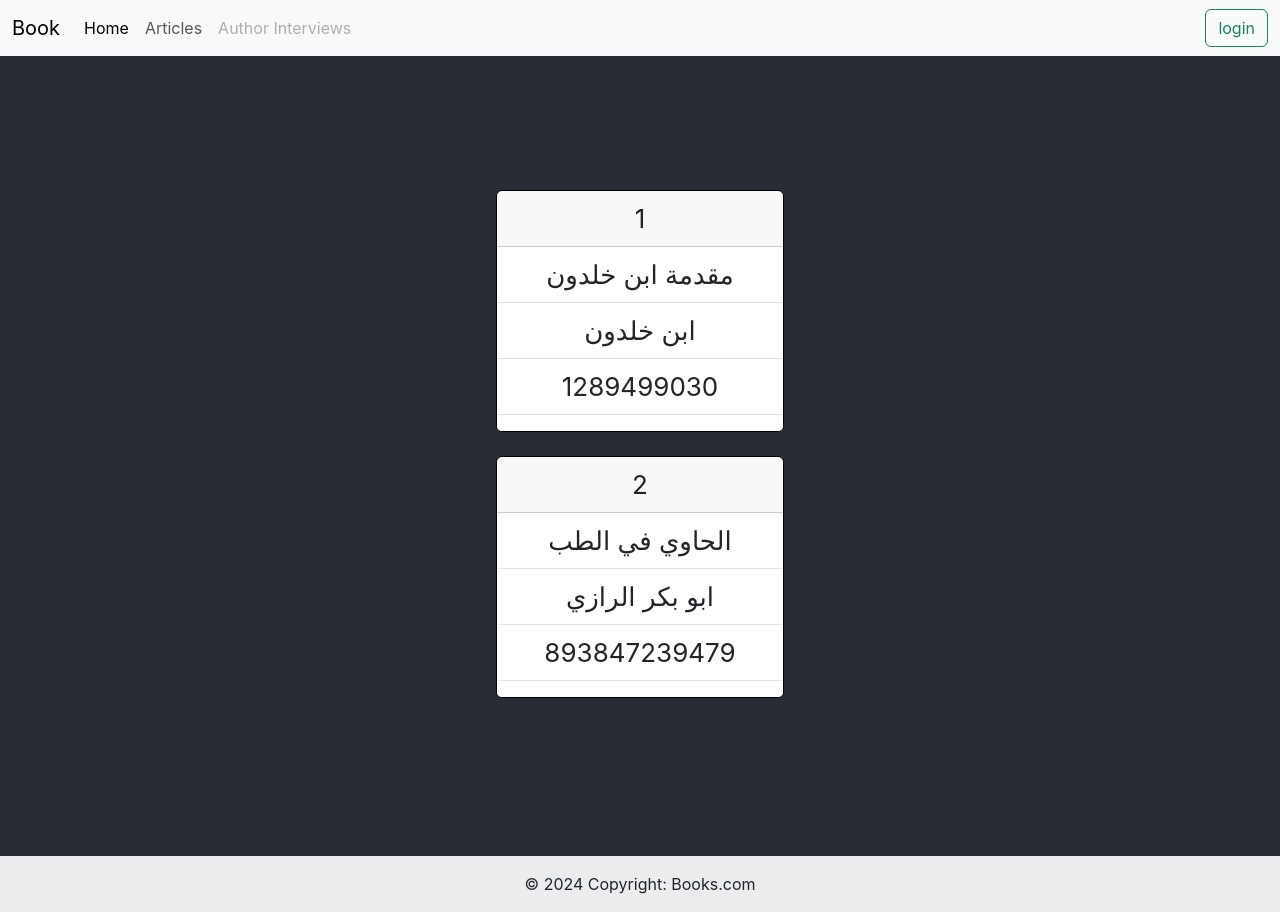
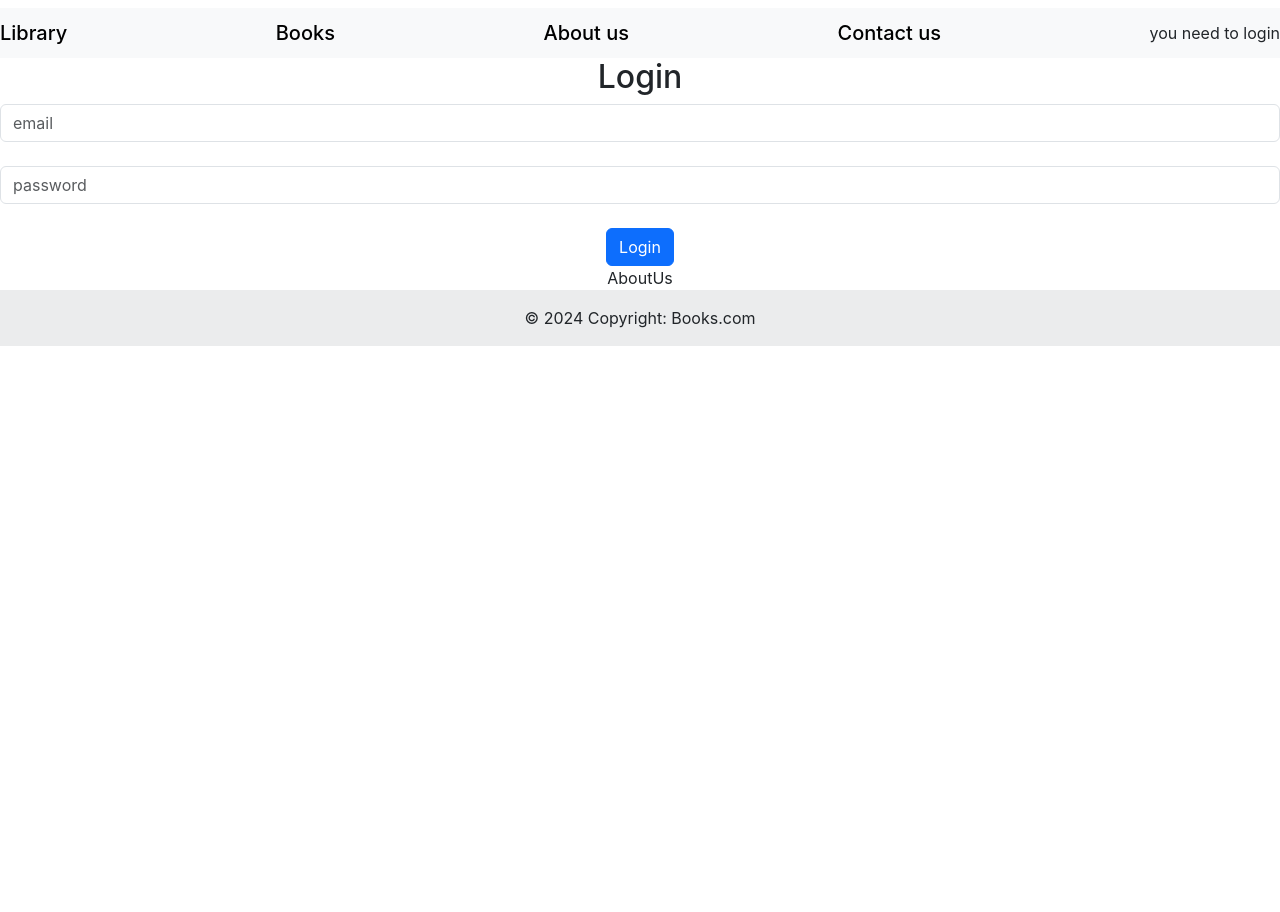
Before and after one commit to AyahRimawi/Library-Management-App, a React (Create React App) app in the folder library/: page /AboutUs in a window 1280 px wide. After the commit the page ends 800 px from the top, so only its background shows below. Built offline with nearby package versions, Linux system fonts and the light colour scheme.

Commit message:
Library-Management-App

```diff
--- a/library/package.json
+++ b/library/package.json
@@ -8,6 +8,7 @@
     "@testing-library/user-event": "^13.5.0",
     "react": "^18.3.1",
     "react-dom": "^18.3.1",
+    "react-router-dom": "^6.24.1",
     "react-scripts": "5.0.1",
     "web-vitals": "^2.1.4"
   },
--- a/library/public/index.html
+++ b/library/public/index.html
@@ -9,7 +9,12 @@
       name="description"
       content="Web site created using create-react-app"
     />
-        <link href="https://cdn.jsdelivr.net/npm/bootstrap@5.3.3/dist/css/bootstrap.min.css" rel="stylesheet" integrity="sha384-QWTKZyjpPEjISv5WaRU9OFeRpok6YctnYmDr5pNlyT2bRjXh0JMhjY6hW+ALEwIH" crossorigin="anonymous">
+    <link
+      href="https://cdn.jsdelivr.net/npm/bootstrap@5.3.3/dist/css/bootstrap.min.css"
+      rel="stylesheet"
+      integrity="sha384-QWTKZyjpPEjISv5WaRU9OFeRpok6YctnYmDr5pNlyT2bRjXh0JMhjY6hW+ALEwIH"
+      crossorigin="anonymous"
+    />
 
     <link rel="apple-touch-icon" href="%PUBLIC_URL%/logo192.png" />
     <!--
@@ -41,7 +46,10 @@
       To begin the development, run `npm start` or `yarn start`.
       To create a production bundle, use `npm run build` or `yarn build`.
     -->
-          <script src="https://cdn.jsdelivr.net/npm/bootstrap@5.3.3/dist/js/bootstrap.bundle.min.js" integrity="sha384-YvpcrYf0tY3lHB60NNkmXc5s9fDVZLESaAA55NDzOxhy9GkcIdslK1eN7N6jIeHz" crossorigin="anonymous"></script>
-
+    <script
+      src="https://cdn.jsdelivr.net/npm/bootstrap@5.3.3/dist/js/bootstrap.bundle.min.js"
+      integrity="sha384-YvpcrYf0tY3lHB60NNkmXc5s9fDVZLESaAA55NDzOxhy9GkcIdslK1eN7N6jIeHz"
+      crossorigin="anonymous"
+    ></script>
   </body>
 </html>
--- a/library/src/App.js
+++ b/library/src/App.js
@@ -1,29 +1,41 @@
-import logo from "./logo.svg";
 import "./App.css";
-import Books from "./Books";
-import Navbar from "./navbar";
-import Footer from "./footer";
+import { Route, Routes, Link } from "react-router-dom";
 
+import React, { useContext } from "react";
+import Header from "./Components/Header";
+import Login from "./Components/Login";
+import { AuthProvider, AuthContext } from "./Components/AuthContect";
 
+import Books from "./Components/Books";
+import ContactUs from "./Components/ContactUs";
+import AboutUs from "./Components/AboutUs";
+import Footer from "./Components/footer";
 
 function App() {
+    const authContext = useContext(AuthContext);
+
   return (
     <div className="App">
-      <Navbar />
+      <Header />
+      {authContext.auth.email ? "welcome" : <Login />}
+      {/* Routes */}
+      <Routes>
+        <Route
+          path="/Books"
+          element={
+            <Books
+              id="1"
+              title="مقدمة ابن خلدون "
+              author="ابن خلدون "
+              isbn="1289499030"
+            />
+          }
+        />
+        <Route path="/ContactUs" element={<ContactUs />} />
+        <Route path="/AboutUs" element={<AboutUs />} />
+      </Routes>
 
-      <header className="App-header">
-        {/* <img src={logo} className="App-logo" alt="logo" />
-        <p>
-          Edit <code>src/App.js</code> and save to reload.
-        </p>
-        <a
-          className="App-link"
-          href="https://reactjs.org"
-          target="_blank"
-          rel="noopener noreferrer"
-        >
-          Learn React
-        </a> */}
+      {/* <header className="App-header">
         <Books
           id="1"
           title="مقدمة ابن خلدون "
@@ -36,13 +48,22 @@ function App() {
           title="الحاوي في الطب "
           author="ابو بكر الرازي "
           isbn="893847239479"
-        />
+        /> */}
 
-        {/* <Books/> */}
-      </header>
-      <Footer/>
+      {/* <Books/> */}
+      {/* </header> */}
+      <Footer />
     </div>
   );
 }
 
-export default App;
+// export default App;
+function AppWithStore() {
+  return(
+  <AuthProvider>
+    <App/>
+    </AuthProvider>
+  )
+}
+
+export default AppWithStore;
--- /dev/null
+++ b/library/src/Components/AboutUs.js
@@ -0,0 +1,6 @@
+import React from "react";
+export default function AboutUs({}) {
+    return (
+        <div>AboutUs</div>
+    );
+}
--- /dev/null
+++ b/library/src/Components/AuthContect.js
@@ -0,0 +1,26 @@
+import React, { useEffect } from "react";
+import { useState } from "react";
+
+export const AuthContext = React.createContext();
+
+export function AuthProvider(props) {
+  const [auth, setAuth] = useState({});
+
+  useEffect(() => {
+    const token = localStorage.getItem("token");
+    const email = localStorage.getItem("email");
+
+    if (email) {
+      setAuth({
+        token,
+        email,
+      });
+    }
+  }, []);
+
+  return (
+    <AuthContext.Provider value={{ auth, setAuth }}>
+      {props.children}
+    </AuthContext.Provider>
+  );
+}
--- a/library/src/Books.js
+++ b/library/src/Components/Books.js
@@ -24,7 +24,6 @@ export default function Books({ id, title, author, isbn,children }) {
 }
 
 
-// import { useState } from "react";
 
 // export default function Books() {
 //   const [books, setBooks] = useState([
--- /dev/null
+++ b/library/src/Components/ContactUs.js
@@ -0,0 +1,6 @@
+import React from "react";
+export default function ContactUs({}) {
+    return (
+        <div>ContactUs</div>
+    );
+}
--- /dev/null
+++ b/library/src/Components/Header.js
@@ -0,0 +1,97 @@
+// import React from "react";
+
+// function Navbar() {
+//   return (
+//     <nav className="navbar navbar-expand-lg bg-body-tertiary">
+//       <div className="container-fluid">
+//         <a className="navbar-brand" href="#">
+//           Book
+//         </a>
+//         <button
+//           className="navbar-toggler"
+//           type="button"
+//           data-bs-toggle="collapse"
+//           data-bs-target="#navbarSupportedContent"
+//           aria-controls="navbarSupportedContent"
+//           aria-expanded="false"
+//           aria-label="Toggle navigation"
+//         >
+//           <span className="navbar-toggler-icon"></span>
+//         </button>
+//         <div className="collapse navbar-collapse" id="navbarSupportedContent">
+//           <ul className="navbar-nav me-auto mb-2 mb-lg-0">
+//             <li className="nav-item">
+//               <a className="nav-link active" aria-current="page" href="#">
+//                 Home
+//               </a>
+//             </li>
+//             <li className="nav-item">
+//               <a className="nav-link" href="#">
+//                 Articles
+//               </a>
+//             </li>
+
+//             <li className="nav-item">
+//               <a className="nav-link disabled" aria-disabled="true">
+//                 Author Interviews
+//               </a>
+//             </li>
+//           </ul>
+
+//           <button className="btn btn-outline-success" type="submit">
+//             login
+//           </button>
+//         </div>
+//       </div>
+//     </nav>
+//   );
+// }
+
+// export default Navbar;
+
+
+
+import React from "react";
+import { useContext } from "react";
+
+import { AuthContext } from "./AuthContect";
+import { Link } from "react-router-dom";
+
+export default function Header() {
+  const authContext = useContext(AuthContext);
+
+  function logout(params) {
+    localStorage.removeItem("token");
+    localStorage.removeItem("email");
+    authContext.setAuth({});
+  }
+
+  return (
+    <nav className="navbar bg-body-tertiary mt-2 mmb-2">
+      <Link to="/" className="navbar-brand mb-0 h1">
+        Library
+      </Link>
+      <Link to="/Books" className="navbar-brand mb-0 h1">
+        Books
+      </Link>
+      <Link to="/AboutUs" className="navbar-brand mb-0 h1">
+        About us
+      </Link>
+      <Link to="/ContactUs" className="navbar-brand mb-0 h1">
+        Contact us
+      </Link>
+      <div>
+        {authContext.auth.email ? (
+          <div>
+            {authContext.auth.email}{" "}
+            <button className="btn btn-danger btn-sm" onClick={logout}>
+              Logout
+            </button>
+          </div>
+        ) : (
+          "you need to login"
+        )}
+      </div>
+    </nav>
+  );
+}
--- /dev/null
+++ b/library/src/Components/Login.js
@@ -0,0 +1,53 @@
+import React from "react";
+import { useState } from "react";
+import { useContext } from "react";
+
+import { AuthContext } from "./AuthContect";
+
+export default function Login() {
+  const [email, setEmail] = useState("");
+  const [password, setPassword] = useState("");
+  const authContext = useContext(AuthContext);
+
+  function login(event) {
+    event.preventDefault();
+    // send api Request to validate data and get token
+    if (password === "123") {
+      const token = "abc";
+      localStorage.setItem("token", token);
+      localStorage.setItem("email", email);
+      authContext.setAuth({ token, email });
+    } else {
+      alert("wrong details");
+    }
+  }
+
+  return (
+    <form>
+      <h2>Login</h2>
+      <input
+        type="email"
+        className="form-control"
+        placeholder="email"
+        value={email}
+        onChange={(event) => setEmail(event.target.value)}
+      />
+
+      <br />
+
+      <input
+        type="password"
+        className="form-control"
+        placeholder="password"
+        value={password}
+        onChange={(event) => setPassword(event.target.value)}
+      />
+
+      <br />
+
+      <button className="btn btn-primary" onClick={login}>
+        Login
+      </button>
+    </form>
+  );
+}
--- a/library/src/index.js
+++ b/library/src/index.js
@@ -3,11 +3,14 @@ import ReactDOM from 'react-dom/client';
 import './index.css';
 import App from './App';
 import reportWebVitals from './reportWebVitals';
+import {BrowserRouter} from 'react-router-dom'
 
 const root = ReactDOM.createRoot(document.getElementById('root'));
 root.render(
   <React.StrictMode>
-    <App />
+    <BrowserRouter>
+      <App />
+    </BrowserRouter>
   </React.StrictMode>
 );
 
--- a/library/src/navbar.js
+++ /dev/null
@@ -1,50 +0,0 @@
-import React from "react";
-
-function Navbar() {
-  return (
-    <nav className="navbar navbar-expand-lg bg-body-tertiary">
-      <div className="container-fluid">
-        <a className="navbar-brand" href="#">
-          Book
-        </a>
-        <button
-          className="navbar-toggler"
-          type="button"
-          data-bs-toggle="collapse"
-          data-bs-target="#navbarSupportedContent"
-          aria-controls="navbarSupportedContent"
-          aria-expanded="false"
-          aria-label="Toggle navigation"
-        >
-          <span className="navbar-toggler-icon"></span>
-        </button>
-        <div className="collapse navbar-collapse" id="navbarSupportedContent">
-          <ul className="navbar-nav me-auto mb-2 mb-lg-0">
-            <li className="nav-item">
-              <a className="nav-link active" aria-current="page" href="#">
-                Home
-              </a>
-            </li>
-            <li className="nav-item">
-              <a className="nav-link" href="#">
-                Articles
-              </a>
-            </li>
-
-            <li className="nav-item">
-              <a className="nav-link disabled" aria-disabled="true">
-                Author Interviews
-              </a>
-            </li>
-          </ul>
-
-          <button className="btn btn-outline-success" type="submit">
-            login
-          </button>
-        </div>
-      </div>
-    </nav>
-  );
-}
-
-export default Navbar;
```
Also changed, not shown: library/src/Components/footer.js (renamed from library/src/footer.js), 1 other file (tests, documents, lock files or other folders).
